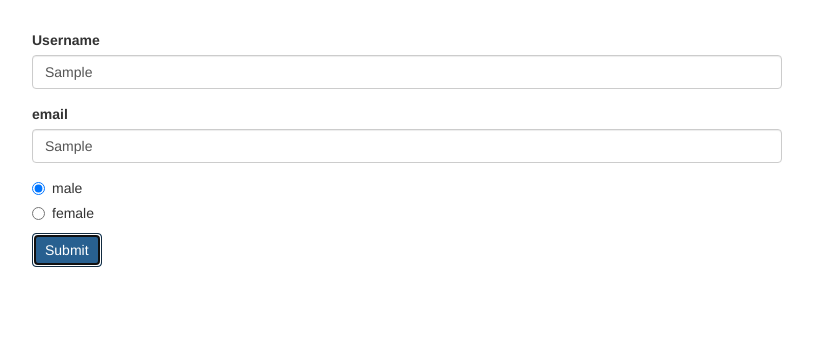
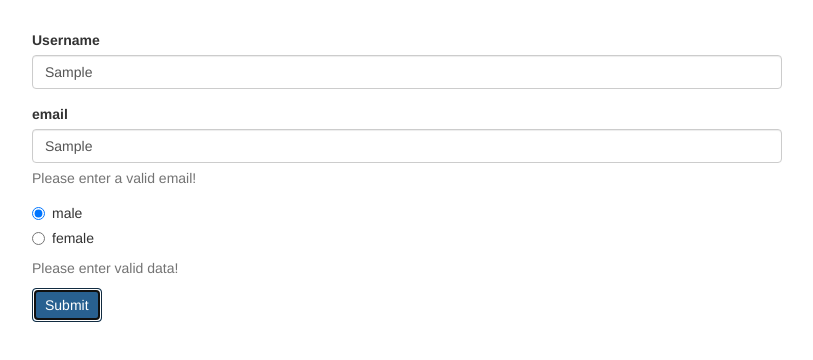
Before and after one commit to Aseelaldallal/reactive_forms, an Angular app: page / in a window 1280 px wide. Both pictures are taken after typing "Sample", "Sample" into the empty fields and a click on the button "Submit". Shown: the top 360 px of the page, without its empty margins (233-1046 px from the left). Built offline with nearby package versions, Linux system fonts and the light colour scheme.

Commit message:
add validation messages to form

```diff
--- a/src/app/app.component.html
+++ b/src/app/app.component.html
@@ -9,7 +9,11 @@
             id="username"
             [formControlName]="'username'"
             class="form-control">
+            <span
+            *ngIf="!signupForm.get('username').valid && signupForm.get('username').touched"
+            class="help-block">Please enter a valid username!</span>
         </div>
+
         <div class="form-group">
           <label for="email">email</label>
           <input
@@ -17,6 +21,9 @@
             id="email"
             [formControlName]="'email'"
             class="form-control">
+            <span
+              *ngIf="!signupForm.get('email').valid && signupForm.get('email').touched"
+              class="help-block">Please enter a valid email!</span>
         </div>
         <div class="radio" *ngFor="let gender of genders">
           <label>
@@ -27,6 +34,10 @@
               {{ gender }}
           </label>
         </div>
+          <span
+            *ngIf="!signupForm.valid && signupForm.touched"
+            class="help-block">Please enter valid data!
+          </span>
         <button class="btn btn-primary" type="submit">Submit</button>
       </form>
     </div>
```
